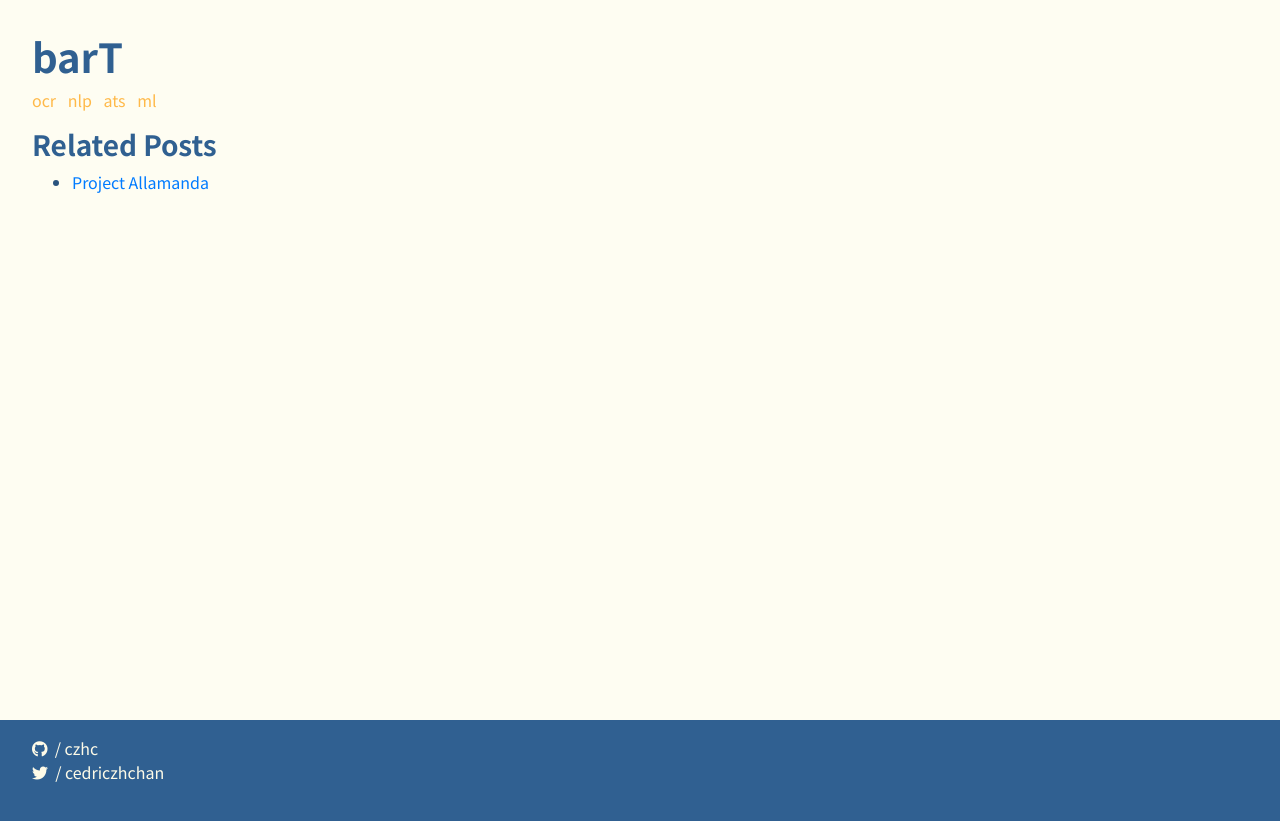
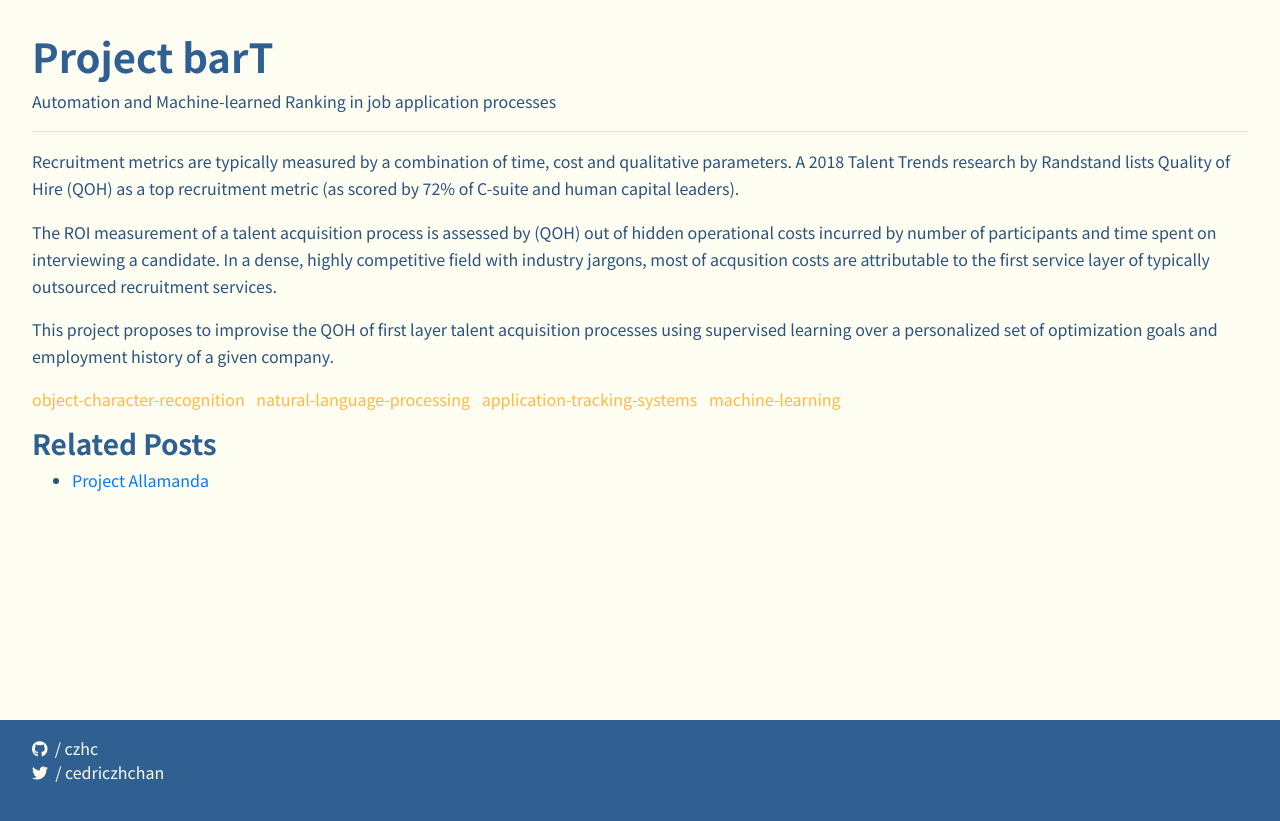
Before and after one commit to czhc/czhc.github.io, a Jekyll site: the page built from _posts/projects/2019-01-25-bart.md, in a window 1280 px wide. Shown: the top 821 px of the page. Built offline with Jekyll 4.4.1, drawn with Linux system fonts in a browser that asks for light colours; nearby versions of some CDN libraries.

Commit message:
Add BT thesis

```diff
--- a/_posts/projects/2019-01-25-bart.md
+++ b/_posts/projects/2019-01-25-bart.md
@@ -1,8 +1,20 @@
 ---
-title: Project barT
+title: "Project barT"
+description: "Automation and Machine-learned Ranking in job application processes"
 categories: [projects]
-tags: [ocr, nlp, ats, ml]
+tags: [object-character-recognition, natural-language-processing, application-tracking-systems, machine-learning]
+last_modified_at: "2019-01-29"
 
 ---
 
-# barT
+# {{ page.title }}
+
+{{page.description}}
+
+---
+
+Recruitment metrics are typically measured by a combination of time, cost and qualitative parameters. A 2018 Talent Trends research by Randstand lists Quality of Hire (QOH) as a top recruitment metric (as scored by 72% of C-suite and human capital leaders).
+
+The ROI measurement of a talent acquisition process is assessed by (QOH) out of hidden operational costs incurred by number of participants and time spent on interviewing a candidate. In a dense, highly competitive field with industry jargons, most of acqusition costs are attributable to the first service layer of typically outsourced recruitment services.
+
+This project proposes to improvise the QOH of first layer talent acquisition processes using supervised learning over a personalized set of optimization goals and employment history of a given company.
```
